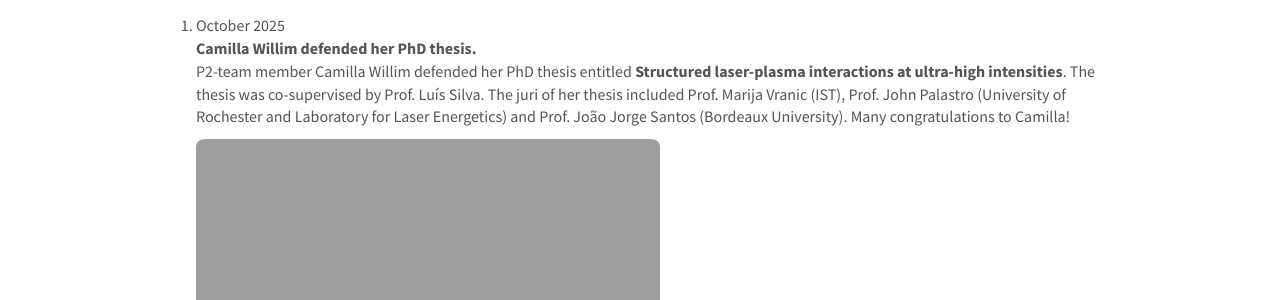
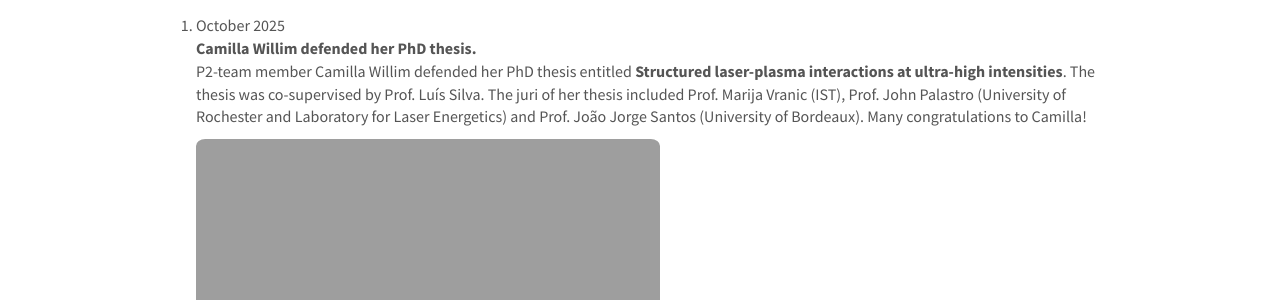
Before and after one commit to p2team/p2team.github.io, a Jekyll site: the page built from _pages/allnews.md, in a window 1280 px wide and 900 px high. Shown: the part 134-434 px from the top of the window. Built offline with Jekyll 4.4.1, drawn with Linux system fonts in a browser that asks for light colours; nearby versions of some CDN libraries.

```diff
--- a/_data/news.yml
+++ b/_data/news.yml
@@ -1,6 +1,6 @@
 - date: 3. October 2025
   headline: Camilla Willim defended her PhD thesis.
-  fullstory: P2-team member Camilla Willim defended her PhD thesis entitled **Structured laser-plasma interactions at ultra-high intensities**. The thesis was co-supervised by Prof. Luís Silva. The juri of her thesis included Prof. Marija Vranic (IST), Prof. John Palastro (University of Rochester and Laboratory for Laser Energetics) and Prof. João Jorge Santos (Bordeaux University). Many congratulations to Camilla!
+  fullstory: P2-team member Camilla Willim defended her PhD thesis entitled **Structured laser-plasma interactions at ultra-high intensities**. The thesis was co-supervised by Prof. Luís Silva. The juri of her thesis included Prof. Marija Vranic (IST), Prof. John Palastro (University of Rochester and Laboratory for Laser Energetics) and Prof. João Jorge Santos (University of Bordeaux). Many congratulations to Camilla!
   number_photo: 1
   photo: PhD-Camilla.png
   photo_caption: (left) From left to right - Frederico Fiuza; Marija Vranic; Camilla Willim, Jorge Vieira, John Palastro, João Santos. (right) Camilla with her PhD hat.
```
